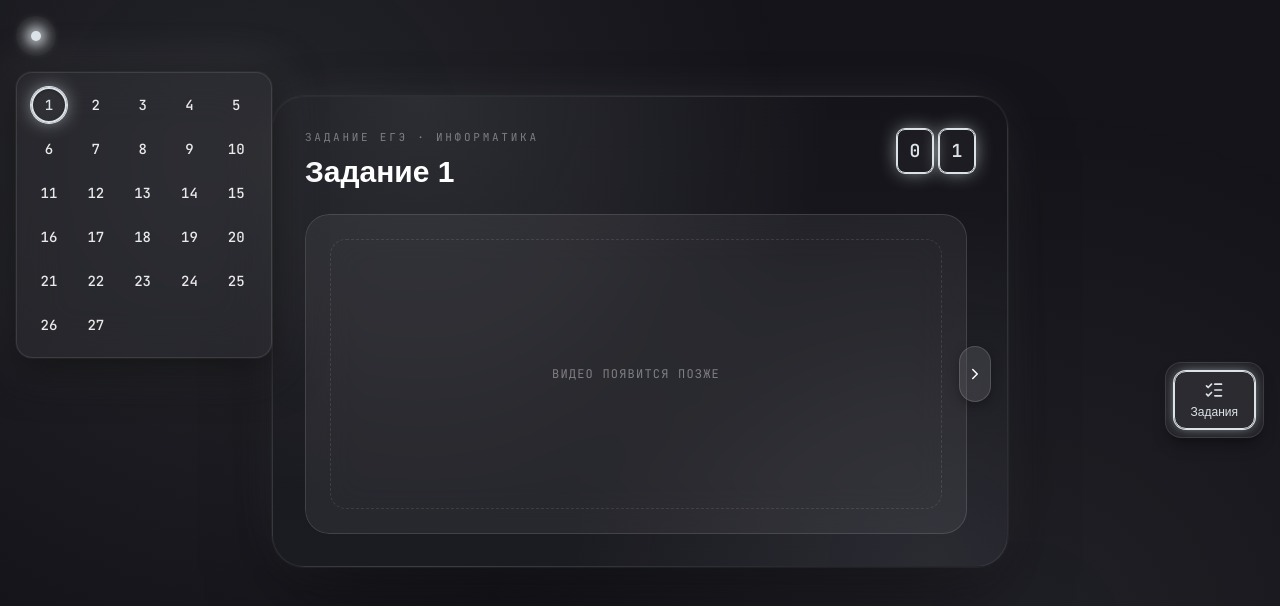
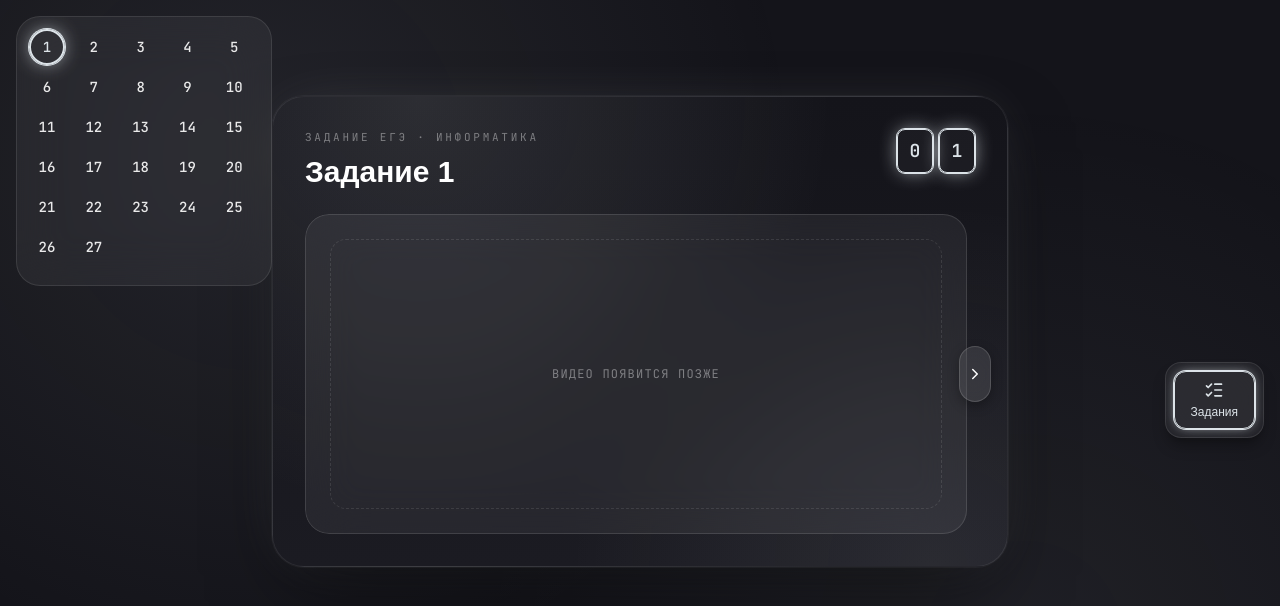
Before and after one commit to IvanIlinov/ege-platform, a Next.js app: page /tasks/1 in a window 1280 px wide. Both pictures are taken after a click on the button 36 px from the left and 36 px from the top of the page. Shown: the top 606 px of the page. Built offline with nearby package versions, Linux system fonts and the light colour scheme; a web font is replaced by a local one.

Commit message:
feat: [UI:BallMenu] Add Framer Motion. Add Flip- animation

```diff
--- a/features/tasks/components/TaskNav.tsx
+++ b/features/tasks/components/TaskNav.tsx
@@ -2,6 +2,7 @@
 
 import { usePathname } from "next/navigation";
 import { useState, useRef, useEffect } from "react";
+import { motion } from "framer-motion";
 import { useTransitionNavigate } from "@/shared/components/PageTransition";
 
 const TASK_COUNT = 27;
@@ -23,7 +24,10 @@ export function TaskNav() {
         if (!isOpen) return;
 
         function handleOutsideClick(e: MouseEvent | TouchEvent) {
-            if (wrapperRef.current && !wrapperRef.current.contains(e.target as Node)) {
+            if (
+                wrapperRef.current &&
+                !wrapperRef.current.contains(e.target as Node)
+            ) {
                 setIsOpen(false);
             }
         }
@@ -40,82 +44,117 @@ export function TaskNav() {
     return (
         <div
             ref={wrapperRef}
-            className="fixed left-4 bottom-8 md:bottom-auto md:top-4 z-[100] p-4 -m-4"
+            className="
+                fixed left-4 bottom-8
+                md:bottom-auto md:top-4
+                z-[100]
+            "
         >
-            {/* Открытие шара */}
-            {isOpen && (
+            <motion.div
+                layout
+                layoutId="task-nav"
+                animate={{
+                    width: isOpen ? 256 : 40,
+                    height: isOpen ? 270 : 40,
+                    borderRadius: isOpen ? 24 : 999,
+                }}
+                transition={{
+                    type: "spring",
+                    stiffness: 380,
+                    damping: 30,
+                }}
+                className="
+                    overflow-hidden
+                    bg-white/5
+                    backdrop-blur-xl
+                    border border-white/10
+                "
+            >
+                {!isOpen ? (
+                    <button
+                        onClick={() => setIsOpen(true)}
+                        className="
+                            w-10 h-10
+                            flex items-center justify-center
+                            touch-manipulation
+                        "
+                    >
                         <div
                             className="
-            absolute left-4 w-64 max-w-[calc(100vw-2rem)]
-            bottom-16 md:bottom-auto md:top-18
-            bg-white/5 backdrop-blur-xl border border-white/10 rounded-2xl p-3 nav-panel
+                                signal-dot
+                                w-2.5 h-2.5
+                                rounded-full
                             "
-                >
+                            style={{
+                                background: "var(--signal)",
+                            }}
+                        />
+                    </button>
+                ) : (
+                    <div className="p-3">
                         <div className="grid grid-cols-5 gap-1">
-                        {Array.from({ length: TASK_COUNT }, (_, i) => i + 1).map((id) => {
-                            const isActive = String(id) === currentId;
+                            {Array.from(
+                                { length: TASK_COUNT },
+                                (_, i) => i + 1
+                            ).map((id) => {
+                                const isActive =
+                                    String(id) === currentId;
+
                                 return (
-                                <div
+                                    <button
                                         key={id}
-                                    className="rounded-full p-[2px]"
-
-                                >
-                                    <button
                                         onClick={() => handleSelect(id)}
                                         className="
                                             relative
                                             w-9 h-9
                                             rounded-full
-                                                    text-sm font-medium
+                                            text-sm
+                                            font-medium
+                                            touch-manipulation
                                             transition-colors
-                                                    touch-manipulation
                                             after:absolute
                                             after:inset-[-1px]
                                             after:rounded-full
                                             after:border-2
                                             after:border-white/0
-                                                    hover:after:border-white/72
+                                            hover:after:border-white/70
                                             after:transition-colors
                                         "
-                                        style={isActive ? {
-                                            borderColor: "var(--signal)",
-                                            color: "var(--signal)",
-                                            boxShadow: "0 0 0 1px var(--signal), 0 0 20px -4px var(--signal), inset 0 1px 3px rgba(0,0,0,0.3)",
-                                            background: "rgba(255, 255, 255, 0.03)",
-                                            border: "2px solid var(--signal)",
-                                            fontFamily: "var(--font-jetbrains-mono)"
-                                        } : {
-                                            background: "transparent",
-                                            border: "none",
-                                            color: "rgba(255, 255, 255, 0.9)",
-                                            fontFamily: "var(--font-jetbrains-mono)"
-                                        }}
+                                        style={
+                                            isActive
+                                                ? {
+                                                    color:
+                                                        "var(--signal)",
+                                                    boxShadow:
+                                                        "0 0 0 1px var(--signal), 0 0 20px -4px var(--signal)",
+                                                    background:
+                                                        "rgba(255,255,255,0.03)",
+                                                    border:
+                                                        "2px solid var(--signal)",
+                                                    fontFamily:
+                                                        "var(--font-jetbrains-mono)",
+                                                }
+                                                : {
+                                                    color:
+                                                        "rgba(255,255,255,0.9)",
+                                                    fontFamily:
+                                                        "var(--font-jetbrains-mono)",
+                                                }
+                                        }
                                     >
                                         {id}
                                     </button>
-                                </div>
                                 );
                             })}
                         </div>
+
+                        <button
+                            onClick={() => setIsOpen(false)}
+                            className="hidden"
+                        />
                     </div>
                 )}
-            {/* Шар */}
-            {/* Внешняя подложка — тень */}
-            <div>
-                {/* Внутренняя рамка — светящаяся */}
-                <button
-                    onClick={() => setIsOpen((prev) => !prev)}
-                    className="w-10 h-10 rounded-full flex items-center justify-center touch-manipulation"
-                    style={{
-                        background: "rgba(255, 255, 255, 0.03)",
-                    }}
-                >
-                    <div
-                        className="signal-dot w-2.5 h-2.5 rounded-full"
-                        style={{ background: "var(--signal)" }}
-                    />
-                </button>
-            </div>
+            </motion.div>
         </div>
     );
 }
--- a/package.json
+++ b/package.json
@@ -9,6 +9,7 @@
     "lint": "eslint"
   },
   "dependencies": {
+    "framer-motion": "^12.42.2",
     "lucide-react": "^1.24.0",
     "next": "^15.5.20",
     "react": "19.2.4",
```
Also changed, not shown: 1 other file (tests, documents, lock files or other folders). Lines whose indentation alone changed are shown as unchanged.
